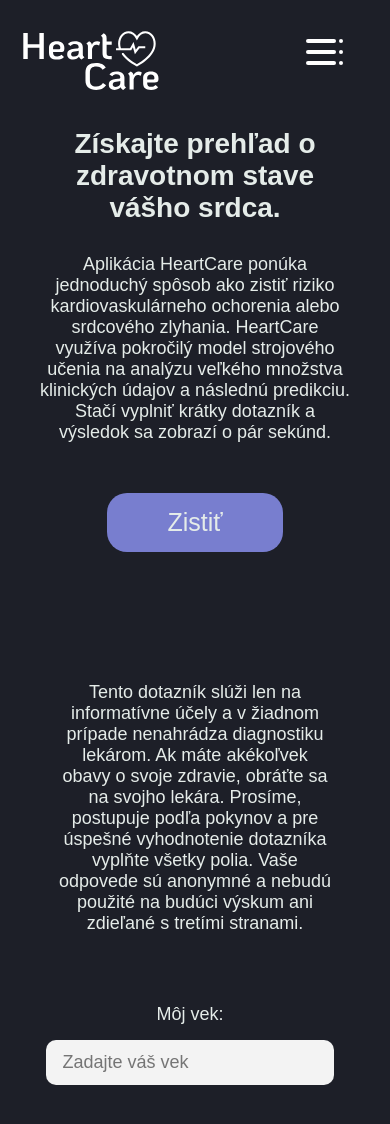
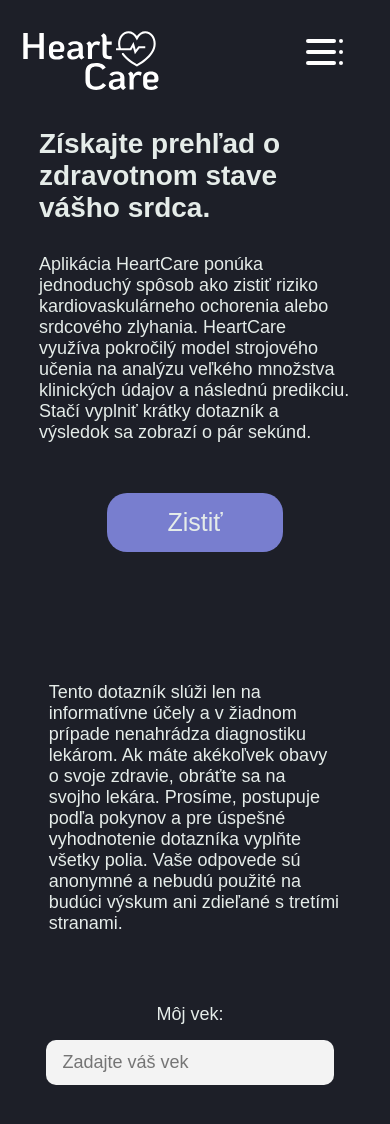
Before and after one commit to slahov/heartCare-pwa, a Flask app: page / in a window 390 px wide. Shown: the top 1124 px of the page. Run offline with Flask 3, Linux system fonts and the light colour scheme; parts of the project's set-up code (start-up, migrations or seed data) failed here and were passed over; some web fonts are replaced.

Commit message:
fixed text-alignment

```diff
--- a/static/css/style.css
+++ b/static/css/style.css
@@ -116,7 +116,7 @@ body {
         margin: 6.5vw;
     }
     .page-title {
-        font-size: 23px;
+        font-size: 25px;
     }
     .information {
         font-size: 15px;
@@ -153,13 +153,13 @@ body {
     .welcome {
         width: 80vw;
         margin-top: 5vh;
+        text-align: left;
     }
 }
 
 .page-title {
     margin-top: 30px;
     margin-bottom: 30px;
-    width: 100%;
 }
 
 .information {
@@ -274,9 +274,9 @@ body {
 
 
 .notice {
-    width: 70vw;
+    width: 75vw;
     margin: 350px 0 30px 0;
-    text-align: center;
+    text-align: left;
 }
 
 .textInput {
@@ -651,10 +651,10 @@ input[type="range"]:disabled::-webkit-slider-thumb {
         margin-left: 75px;
         width: 70%;
     }
-
     .notice {
         margin: 90px 0 30px 0;
         font-size: 18px;
+        text-align: left;
     }
 }
 
```
